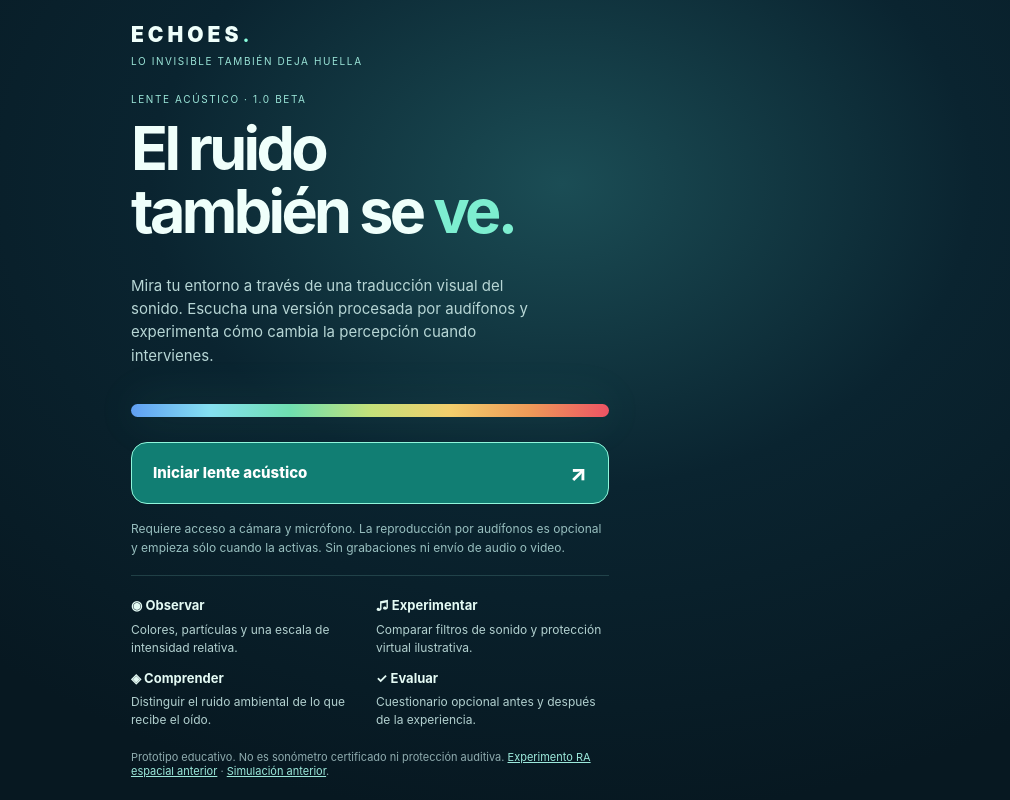
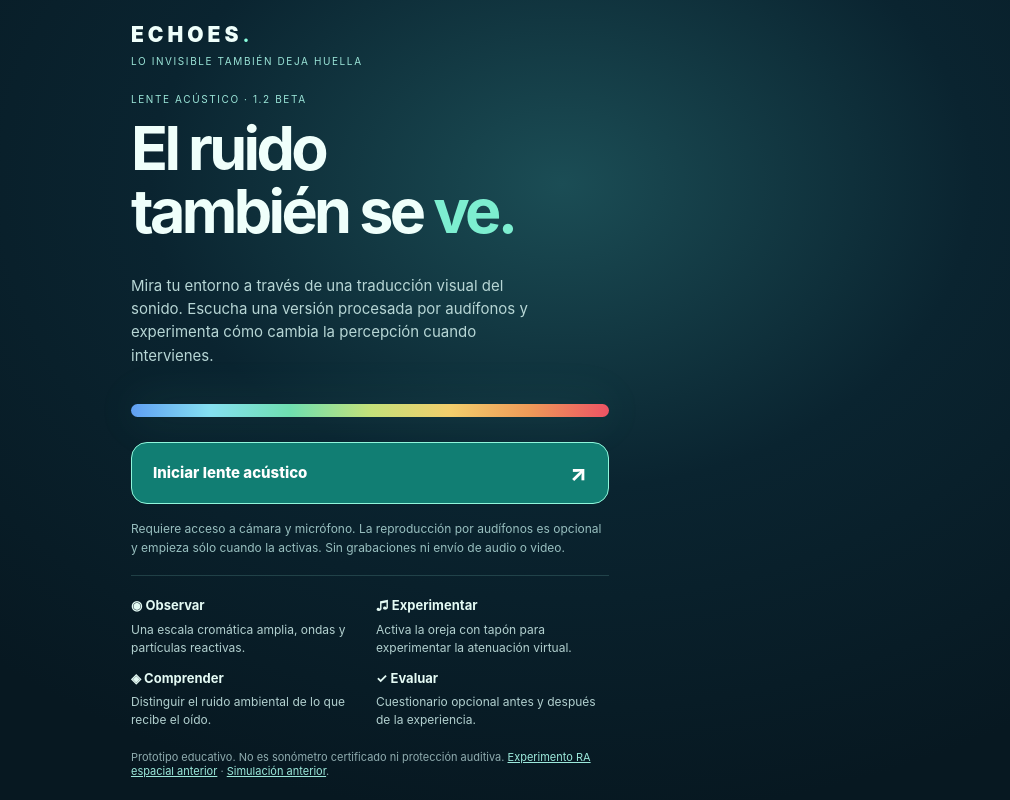
Before and after one commit to brunososal/echoes-webar, a plain HTML site: page index.html in a window 1280 px wide. Shown: the whole page, without its empty margins (270-1280 px from the left). Drawn offline with Linux system fonts and the light colour scheme.

Commit message:
Update ECHOES homepage to 1.2 longer spectrum and one-tap virtual ear protection

```diff
--- a/index.html
+++ b/index.html
@@ -19,12 +19,12 @@ p{font-size:15px;line-height:1.55;color:#b7d6d5;max-width:420px}
 footer{font-size:11px;color:#8facaf;padding-top:21px}footer a{color:#9ce9db}
 </style></head><body><main>
 <header><div class="brand">ECHOES<b>.</b></div><div class="badge">LO INVISIBLE TAMBIÉN DEJA HUELLA</div></header>
-<section class="hero"><div class="badge">LENTE ACÚSTICO · 1.0 BETA</div><h1>El ruido<br>también se <span style="color:#7deed0">ve.</span></h1>
+<section class="hero"><div class="badge">LENTE ACÚSTICO · 1.2 BETA</div><h1>El ruido<br>también se <span style="color:#7deed0">ve.</span></h1>
 <p>Mira tu entorno a través de una traducción visual del sonido. Escucha una versión procesada por audífonos y experimenta cómo cambia la percepción cuando intervienes.</p>
 <div class="spectrum" aria-label="Escala cromática relativa, de azul a rojo"></div>
 <a class="primary" href="./lab.html">Iniciar lente acústico <span>↗</span></a>
 <div class="muted">Requiere acceso a cámara y micrófono. La reproducción por audífonos es opcional y empieza sólo cuando la activas. Sin grabaciones ni envío de audio o video.</div>
 </section>
-<section class="info"><div><b>◉ Observar</b>Colores, partículas y una escala de intensidad relativa.</div><div><b>♫ Experimentar</b>Comparar filtros de sonido y protección virtual ilustrativa.</div><div><b>◈ Comprender</b>Distinguir el ruido ambiental de lo que recibe el oído.</div><div><b>✓ Evaluar</b>Cuestionario opcional antes y después de la experiencia.</div></section>
+<section class="info"><div><b>◉ Observar</b>Una escala cromática amplia, ondas y partículas reactivas.</div><div><b>♫ Experimentar</b>Activa la oreja con tapón para experimentar la atenuación virtual.</div><div><b>◈ Comprender</b>Distinguir el ruido ambiental de lo que recibe el oído.</div><div><b>✓ Evaluar</b>Cuestionario opcional antes y después de la experiencia.</div></section>
 <footer>Prototipo educativo. No es sonómetro certificado ni protección auditiva. <a href="./spatial-v0.9.html">Experimento RA espacial anterior</a> · <a href="./legacy-home-v0.9.html">Simulación anterior</a>.</footer>
 </main></body></html>
```
